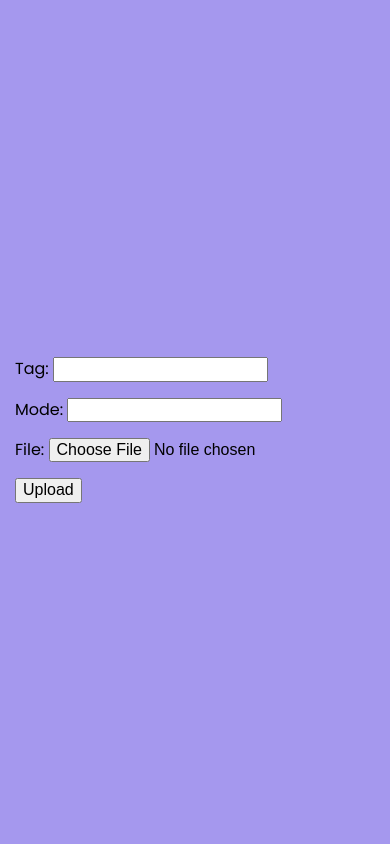
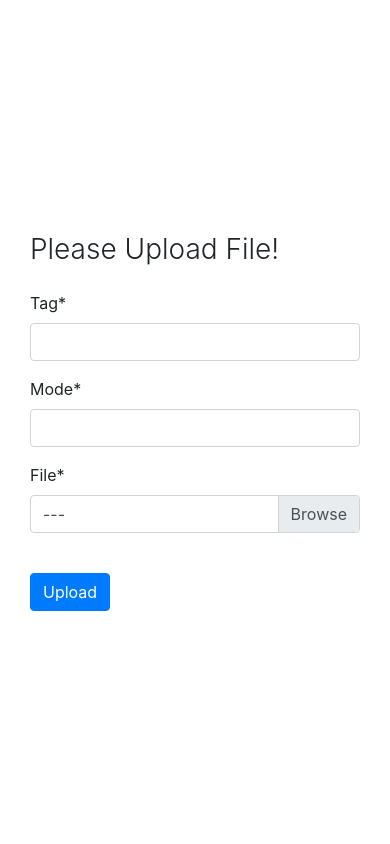
Before and after one commit to jefffang19/ir_hw, a Django app: page /search_engine/upload_file in a window 390 px wide. Run offline with Django 3.2, Linux system fonts and the light colour scheme; some libraries are stand-ins or nearby versions.

Commit message:
Prettify file upload page

```diff
--- a/hw1/hw_server/hw_server/settings.py
+++ b/hw1/hw_server/hw_server/settings.py
@@ -32,6 +32,7 @@ ALLOWED_HOSTS = []
 
 INSTALLED_APPS = [
     'search_engine.apps.SearchEngineConfig',
+    'crispy_forms',
     'django.contrib.admin',
     'django.contrib.auth',
     'django.contrib.contenttypes',
@@ -119,3 +120,5 @@ USE_TZ = True
 # https://docs.djangoproject.com/en/3.0/howto/static-files/
 
 STATIC_URL = '/static/'
+
+CRISPY_TEMPLATE_PACK = 'bootstrap4'
--- a/hw1/hw_server/search_engine/forms.py
+++ b/hw1/hw_server/search_engine/forms.py
@@ -1,4 +1,6 @@
 from django import forms
+from crispy_forms.helper import FormHelper
+from crispy_forms.layout import Submit, Layout, Row, Column
 
 class WordForm(forms.Form):
     keywords = forms.CharField(label = 'Keywords:')
@@ -7,3 +9,8 @@ class UploadFileForm(forms.Form):
     tag = forms.CharField(label = 'Tag')
     mode = forms.CharField(label = 'Mode')
     file = forms.FileField(label = 'File')
+
+    def __init__(self, *args, **kwargs):
+        super().__init__(*args, **kwargs)
+        self.helper = FormHelper()
+        self.helper.form_method = 'post'
--- a/hw1/hw_server/search_engine/templates/search_engine/upload_file.html
+++ b/hw1/hw_server/search_engine/templates/search_engine/upload_file.html
@@ -2,15 +2,116 @@
 
 <html>
   <head>
-    <meta http-equiv="Content-Type" content="text/html; charset=UTF-8" />
-    <meta name="viewport" content="width=device-width, initial-scale=1" />
-    <meta http-equiv="X-UA-Compatible" content="IE=edge" />
-    <meta name="author" content="colorlib.com">
-    <link href="https://fonts.googleapis.com/css?family=Poppins" rel="stylesheet" />
-    <link href={% static "css/main.css" %} rel="stylesheet" />
+    <!-- Required meta tags -->
+    <meta charset="utf-8">
+    <meta name="viewport" content="width=device-width, initial-scale=1, shrink-to-fit=no">
+
+    <link rel="stylesheet" href="https://stackpath.bootstrapcdn.com/bootstrap/4.5.2/css/bootstrap.min.css" integrity="sha384-JcKb8q3iqJ61gNV9KGb8thSsNjpSL0n8PARn9HuZOnIxN0hoP+VmmDGMN5t9UJ0Z" crossorigin="anonymous">
+
+    <style id="compiled-css" type="text/css">
+        /* Change this breakpoint if you change the breakpoint of the navbar */
+
+  @media (min-width: 992px) {
+    .animate {
+      animation-duration: 0.3s;
+      -webkit-animation-duration: 0.3s;
+      animation-fill-mode: both;
+      -webkit-animation-fill-mode: both;
+    }
+  }
+
+  @keyframes slideIn {
+    0% {
+      transform: translateY(1rem);
+      opacity: 0;
+    }
+    100% {
+      transform:translateY(0rem);
+      opacity: 1;
+    }
+    0% {
+      transform: translateY(1rem);
+      opacity: 0;
+    }
+  }
+
+  @-webkit-keyframes slideIn {
+    0% {
+      -webkit-transform: transform;
+      -webkit-opacity: 0;
+    }
+    100% {
+      -webkit-transform: translateY(0);
+      -webkit-opacity: 1;
+    }
+    0% {
+      -webkit-transform: translateY(1rem);
+      -webkit-opacity: 0;
+    }
+  }
+
+  .slideIn {
+    -webkit-animation-name: slideIn;
+    animation-name: slideIn;
+  }
+
+  /* Other styles for the page not related to the animated dropdown */
+
+  body {
+    background: #007bff;
+    background: linear-gradient(to right, #0062E6, #33AEFF);
+  }
+
+      /* EOS */
+    </style>
   </head>
   <body>
-    <div class="s003">
+    <script src="https://code.jquery.com/jquery-3.5.1.slim.min.js" integrity="sha384-DfXdz2htPH0lsSSs5nCTpuj/zy4C+OGpamoFVy38MVBnE+IbbVYUew+OrCXaRkfj" crossorigin="anonymous"></script>
+    <script src="https://cdn.jsdelivr.net/npm/popper.js@1.16.1/dist/umd/popper.min.js" integrity="sha384-9/reFTGAW83EW2RDu2S0VKaIzap3H66lZH81PoYlFhbGU+6BZp6G7niu735Sk7lN" crossorigin="anonymous"></script>
+    <script src="https://stackpath.bootstrapcdn.com/bootstrap/4.5.2/js/bootstrap.min.js" integrity="sha384-B4gt1jrGC7Jh4AgTPSdUtOBvfO8shuf57BaghqFfPlYxofvL8/KUEfYiJOMMV+rV" crossorigin="anonymous"></script>
+
+    <nav class="navbar navbar-expand-lg navbar-light bg-light">
+        <div class="container">
+          <a class="navbar-brand" href="#">Animated Dropdown</a>
+          <button class="navbar-toggler" type="button" data-toggle="collapse" data-target="#navbarSupportedContent" aria-controls="navbarSupportedContent" aria-expanded="false" aria-label="Toggle navigation">
+          <span class="navbar-toggler-icon"></span>
+        </button>
+
+          <div class="collapse navbar-collapse" id="navbarSupportedContent">
+            <ul class="navbar-nav ml-auto">
+              <li class="nav-item dropdown">
+                <a class="nav-link dropdown-toggle" href="#" id="navbarDropdown" role="button" data-toggle="dropdown" aria-haspopup="true" aria-expanded="false">
+                Click Me!
+              </a>
+                <!-- Here's the magic. Add the .animate and .slide-in classes to your .dropdown-menu and you're all set! -->
+                <div class="dropdown-menu dropdown-menu-right animate slideIn" aria-labelledby="navbarDropdown">
+                  <a class="dropdown-item" href="#">Action</a>
+                  <a class="dropdown-item" href="#">Another action</a>
+                  <div class="dropdown-divider"></div>
+                  <a class="dropdown-item" href="#">Something else here</a>
+                </div>
+              </li>
+            </ul>
+          </div>
+        </div>
+      </nav>
+
+      <div class="container text-center">
+        <h1 class="mt-5 text-white font-weight-light">Animated Bootstrap Navbar Dropdowns</h1>
+        <p class="lead text-white-50">An attractive yet subtle dropdown animation for dropdown menus loacated within a Bootstrap navbar</p>
+        <form method="post" enctype="multipart/form-data">
+          {% csrf_token %}
+          {% for item in form %}
+          <div class="form-group">
+            <h3 class="mt-5 text-white font-weight-light">{{ item.label_tag }}</h3>
+            {{ item }}
+          </div>
+          {% endfor %}
+          <button type="submit" class="btn btn-success">Upload</button>
+        </form>
+      </div>
+
+    <!-- <div class="s003">
         {% block content %}
         <form method="post" enctype="multipart/form-data">
             {% csrf_token %}
@@ -38,6 +139,6 @@
       gtag('config', 'UA-23581568-13');
     </script>
     <script src="https://ajax.cloudflare.com/cdn-cgi/scripts/7089c43e/cloudflare-static/rocket-loader.min.js" data-cf-settings="899fd709b553a3a7c723dd5a-|49" defer="">
-    </script>
+    </script> -->
   </body>
 </html>
--- /dev/null
+++ b/hw1/hw_server/search_engine/templates/search_engine/upload_file_abstract.html
@@ -0,0 +1,182 @@
+{% load static %}
+
+{% load crispy_forms_tags %}
+
+
+<html>
+  <head>
+    <!-- Required meta tags -->
+    <meta charset="utf-8">
+    <meta name="viewport" content="width=device-width, initial-scale=1, shrink-to-fit=no">
+
+    <link rel="stylesheet" href="https://stackpath.bootstrapcdn.com/bootstrap/4.5.2/css/bootstrap.min.css" integrity="sha384-JcKb8q3iqJ61gNV9KGb8thSsNjpSL0n8PARn9HuZOnIxN0hoP+VmmDGMN5t9UJ0Z" crossorigin="anonymous">
+
+    <style id="compiled-css" type="text/css">
+        /* Change this breakpoint if you change the breakpoint of the navbar */
+
+:root {
+  --input-padding-x: 1.5rem;
+  --input-padding-y: 0.75rem;
+}
+
+.login,
+.image {
+  min-height: 100vh;
+}
+
+.bg-image {
+  background-image: url('https://earthsky.org/upl/2018/06/ocean-apr27-2020-Cidy-Chai-North-Pacific-scaled-e1591491800783.jpeg');
+  background-size: cover;
+  background-position: center;
+}
+
+.login-heading {
+  font-weight: 300;
+}
+
+.btn-login {
+  font-size: 0.9rem;
+  letter-spacing: 0.05rem;
+  padding: 0.75rem 1rem;
+  border-radius: 2rem;
+}
+
+.form-label-group {
+  position: relative;
+  margin-bottom: 1rem;
+}
+
+.form-label-group>input,
+.form-label-group>label {
+  padding: var(--input-padding-y) var(--input-padding-x);
+  height: auto;
+  border-radius: 2rem;
+}
+
+.form-label-group>label {
+  position: absolute;
+  top: 0;
+  left: 0;
+  display: block;
+  width: 100%;
+  margin-bottom: 0;
+  /* Override default `<label>` margin */
+  line-height: 1.5;
+  color: #495057;
+  cursor: text;
+  /* Match the input under the label */
+  border: 1px solid transparent;
+  border-radius: .25rem;
+  transition: all .1s ease-in-out;
+}
+
+.form-label-group input::-webkit-input-placeholder {
+  color: transparent;
+}
+
+.form-label-group input:-ms-input-placeholder {
+  color: transparent;
+}
+
+.form-label-group input::-ms-input-placeholder {
+  color: transparent;
+}
+
+.form-label-group input::-moz-placeholder {
+  color: transparent;
+}
+
+.form-label-group input::placeholder {
+  color: transparent;
+}
+
+.form-label-group input:not(:placeholder-shown) {
+  padding-top: calc(var(--input-padding-y) + var(--input-padding-y) * (2 / 3));
+  padding-bottom: calc(var(--input-padding-y) / 3);
+}
+
+.form-label-group input:not(:placeholder-shown)~label {
+  padding-top: calc(var(--input-padding-y) / 3);
+  padding-bottom: calc(var(--input-padding-y) / 3);
+  font-size: 12px;
+  color: #777;
+}
+
+/* Fallback for Edge
+-------------------------------------------------- */
+
+@supports (-ms-ime-align: auto) {
+  .form-label-group>label {
+    display: none;
+  }
+  .form-label-group input::-ms-input-placeholder {
+    color: #777;
+  }
+}
+
+/* Fallback for IE
+-------------------------------------------------- */
+
+@media all and (-ms-high-contrast: none),
+(-ms-high-contrast: active) {
+  .form-label-group>label {
+    display: none;
+  }
+  .form-label-group input:-ms-input-placeholder {
+    color: #777;
+  }
+}
+
+      /* EOS */
+    </style>
+  </head>
+  <body>
+    <script src="https://code.jquery.com/jquery-3.5.1.slim.min.js" integrity="sha384-DfXdz2htPH0lsSSs5nCTpuj/zy4C+OGpamoFVy38MVBnE+IbbVYUew+OrCXaRkfj" crossorigin="anonymous"></script>
+    <script src="https://cdn.jsdelivr.net/npm/popper.js@1.16.1/dist/umd/popper.min.js" integrity="sha384-9/reFTGAW83EW2RDu2S0VKaIzap3H66lZH81PoYlFhbGU+6BZp6G7niu735Sk7lN" crossorigin="anonymous"></script>
+    <script src="https://stackpath.bootstrapcdn.com/bootstrap/4.5.2/js/bootstrap.min.js" integrity="sha384-B4gt1jrGC7Jh4AgTPSdUtOBvfO8shuf57BaghqFfPlYxofvL8/KUEfYiJOMMV+rV" crossorigin="anonymous"></script>
+
+    <div class="container-fluid">
+    <div class="row no-gutter">
+        <div class="d-none d-md-flex col-md-4 col-lg-6 bg-image"></div>
+        <div class="col-md-8 col-lg-6">
+        <div class="login d-flex align-items-center py-5">
+            <div class="container">
+            <div class="row">
+                <div class="col-md-9 col-lg-8 mx-auto">
+                <h3 class="login-heading mb-4">Please Upload File!</h3>
+                <form method="post" enctype="multipart/form-data">
+                    {% csrf_token %}
+                    {% comment %} <div class="form-label-group"> {% endcomment %}
+                        {% crispy form %}
+                    {% comment %} </div> {% endcomment %}
+                    <br>
+                    <button type="submit" class="btn btn-primary">Upload</button>
+                </form>
+                {% comment %} <form>
+                    <div class="form-label-group">
+                    <input type="email" id="inputEmail" class="form-control" placeholder="Email address" required autofocus>
+                    <label for="inputEmail">Email address</label>
+                    </div>
+                    <div class="form-label-group">
+                    <input type="password" id="inputPassword" class="form-control" placeholder="Password" required>
+                    <label for="inputPassword">Password</label>
+                    </div>
+
+                    <div class="custom-control custom-checkbox mb-3">
+                    <input type="checkbox" class="custom-control-input" id="customCheck1">
+                    <label class="custom-control-label" for="customCheck1">Remember password</label>
+                    </div>
+                    <button class="btn btn-lg btn-primary btn-block btn-login text-uppercase font-weight-bold mb-2" type="submit">Sign in</button>
+                    <div class="text-center">
+                    <a class="small" href="#">Forgot password?</a></div>
+                </form>  {% endcomment %}
+                </div>
+            </div>
+            </div>
+        </div>
+        </div>
+    </div>
+    </div>
+
+  </body>
+</html>
--- a/hw1/hw_server/search_engine/views.py
+++ b/hw1/hw_server/search_engine/views.py
@@ -130,4 +130,4 @@ def upload_file(request):
     else:
         form = UploadFileForm()
 
-    return render(request, 'search_engine/upload_file.html', {'form' : form})
+    return render(request, 'search_engine/upload_file_abstract.html', {'form' : form})
--- a/hw1/requirements.txt
+++ b/hw1/requirements.txt
@@ -1 +1,2 @@
 beautifulsoup4==4.9.1
+django-crispy-forms
```
Also changed, not shown: hw1/hw_server/search_engine/templates/search_engine/custom_form.html (added, +7 -0 lines), 1 other file.
